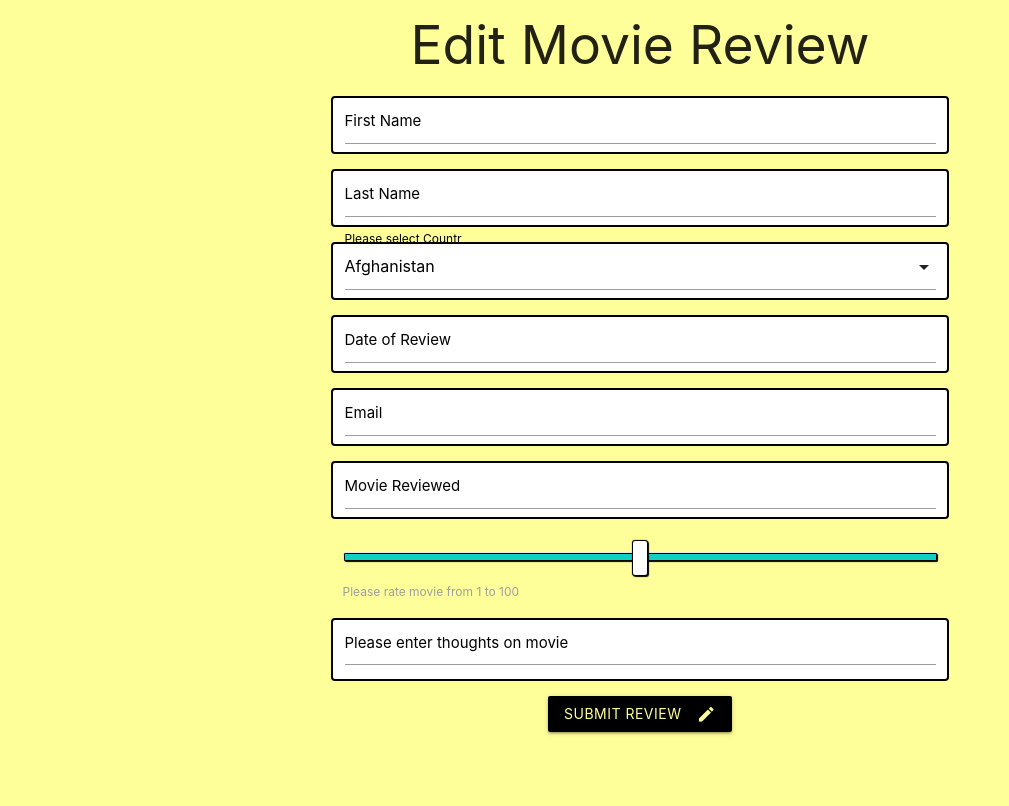
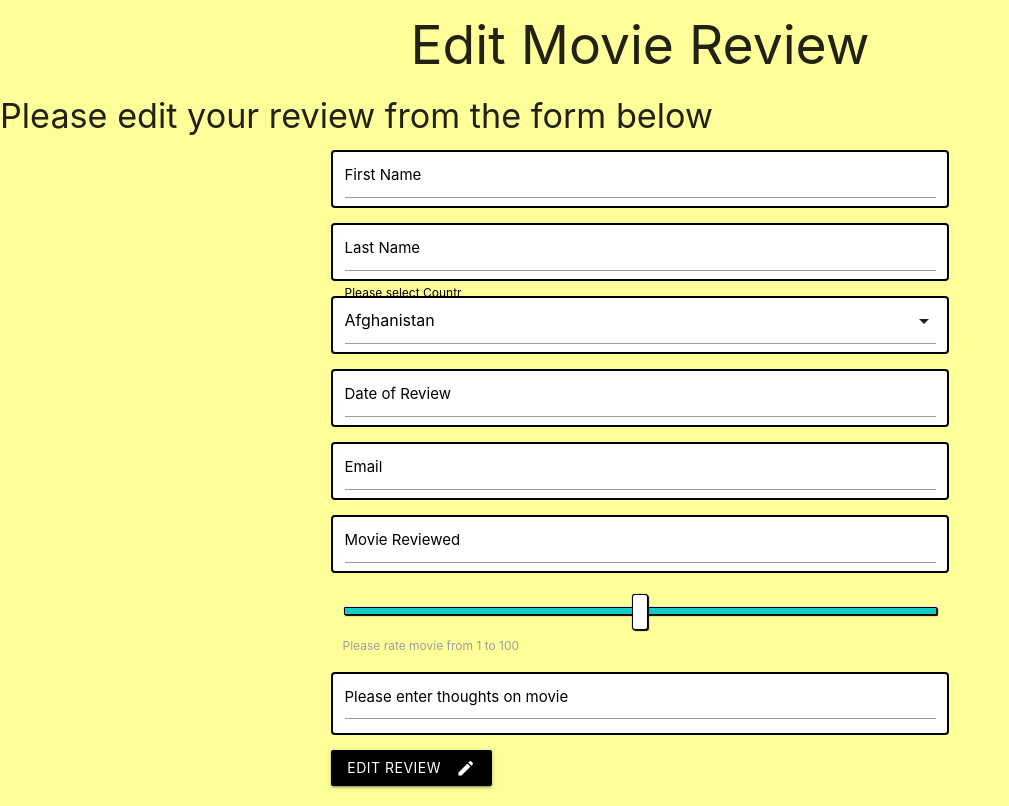
Before and after one commit to cfaulkner985/hollywood-reviews, a Flask app: template templates/edit_reviews.html in a window 1280 px wide. Shown: the part 200-1006 px from the top of the page, without its empty margins (0-1009 px from the left). Before the commit the page ends 935 px from the top, so only its background shows below. Run offline with Flask 2, Linux system fonts and the light colour scheme; the template is opened without the code that fills it, so the values that code supplies are empty; some libraries are stand-ins or nearby versions.

Commit message:
Added sub heading

```diff
--- a/templates/edit_reviews.html
+++ b/templates/edit_reviews.html
@@ -1,8 +1,13 @@
+<!DOCTYPE html>
+
 <!--********** INFORMATION TAKEN FROM BASE.HTML **********-->
 {% extends 'base.html' %} {% block content %}
 
 <!--********** HEADING **********-->
 <h2>Edit Movie Review</h2>
+
+<!--********** SUB HEADING **********-->
+<h4>Please edit your review from the form below</h4>
 
 <!--********** FORM TO EDIT A REVIEW **********-->
 <div class="row">
@@ -395,11 +400,11 @@
 
     <!--********** BUTTON TO CONFIRM EDIT OF REVIEW **********-->
     <button
-      class="btn edit_review waves-effect waves-light black"
+      class="btn confirm_edit waves-effect waves-light black"
       type="submit"
       name="action"
     >
-      Submit Review
+      Edit Review
       <i class="material-icons right">edit</i>
     </button>
   </form>
```
